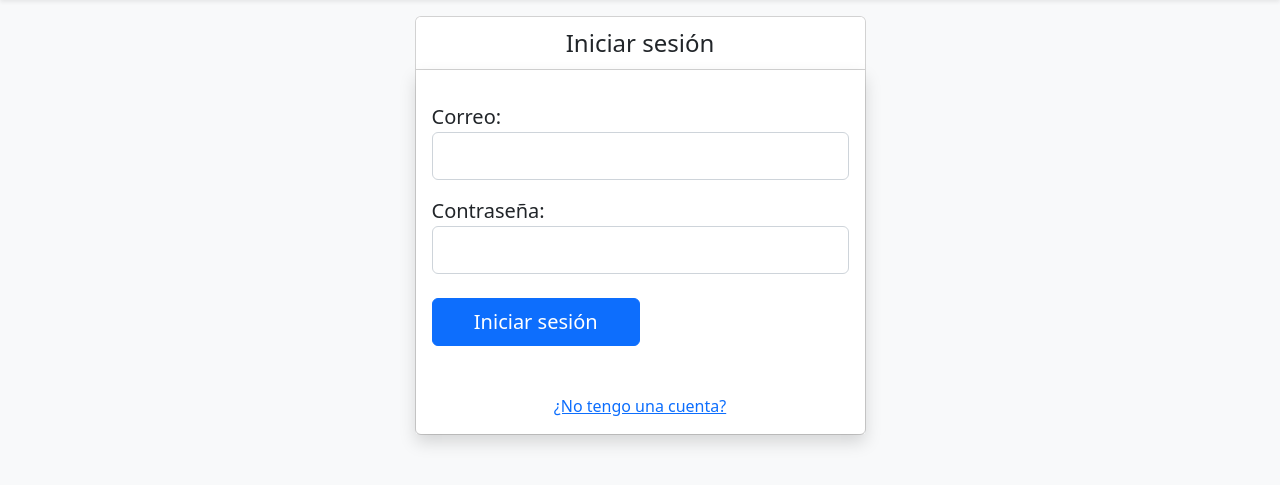
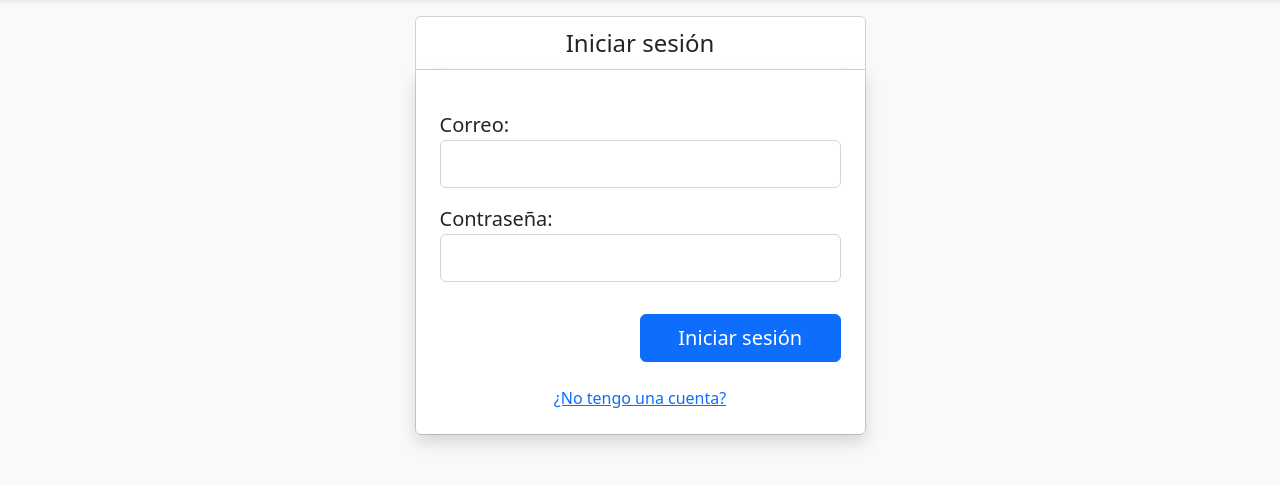
Before and after one commit to migueweb/construapp, a PHP site: page /login.php in a window 1280 px wide. Shown: the part 68-553 px from the top of the page. Run offline with PHP 8.4, Linux system fonts and the light colour scheme.

Commit message:
Update login form

```diff
--- a/login.php
+++ b/login.php
@@ -32,7 +32,7 @@
                     Iniciar sesión
                 </div>
 
-                <div class="card-body shadow">
+                <div class="card-body shadow p-4">
 
                     <!-- Start Form-->
                     <form action="validate_login.php" method="post">
@@ -50,8 +50,8 @@
 
                             <input type="hidden" name="hidden" value="1">
 
-                            <div class="col-12 mt-3 ">
-                                <button type="submit" class="btn btn-primary w-50 py-2 fs-5 float-start mt-2">Iniciar
+                            <div class="col-12 mt-4">
+                                <button type="submit" class="btn btn-primary w-50 py-2 fs-5 float-end mt-2">Iniciar
                                     sesión</button>
                             </div>
 
@@ -59,7 +59,7 @@
                     </form>
                     <!-- End Form-->
 
-                    <div class="col-12 mt-5">
+                    <div class="col-12 mt-4">
                         <a href="register.php">¿No tengo una cuenta?</a>
                     </div>
             </article>
```
